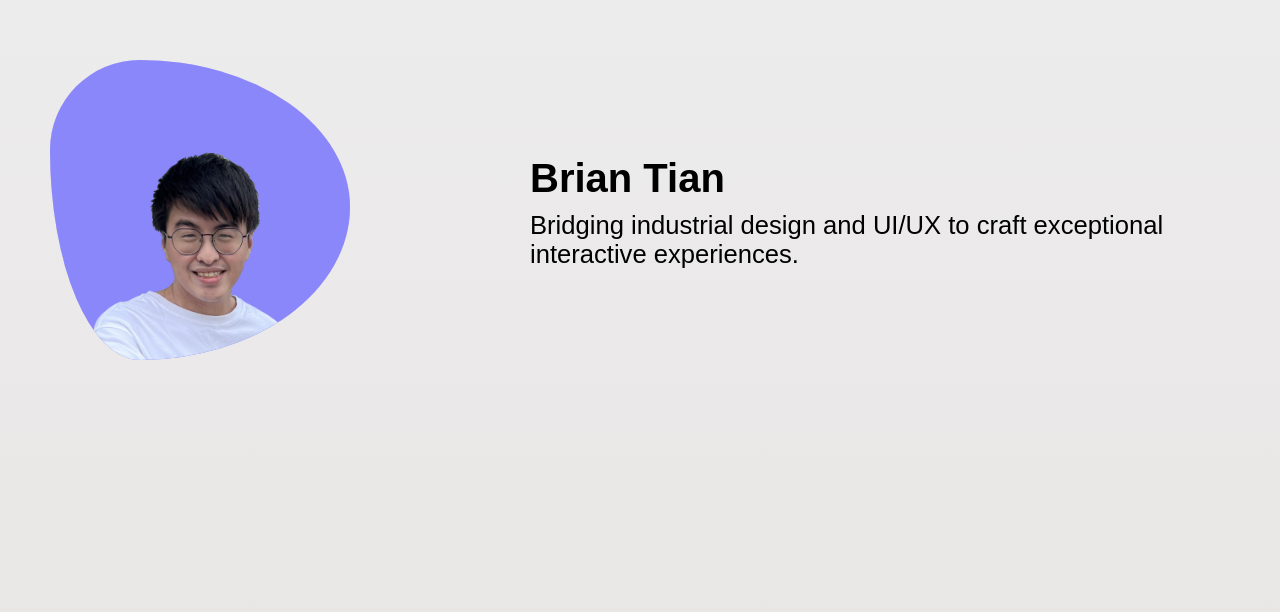
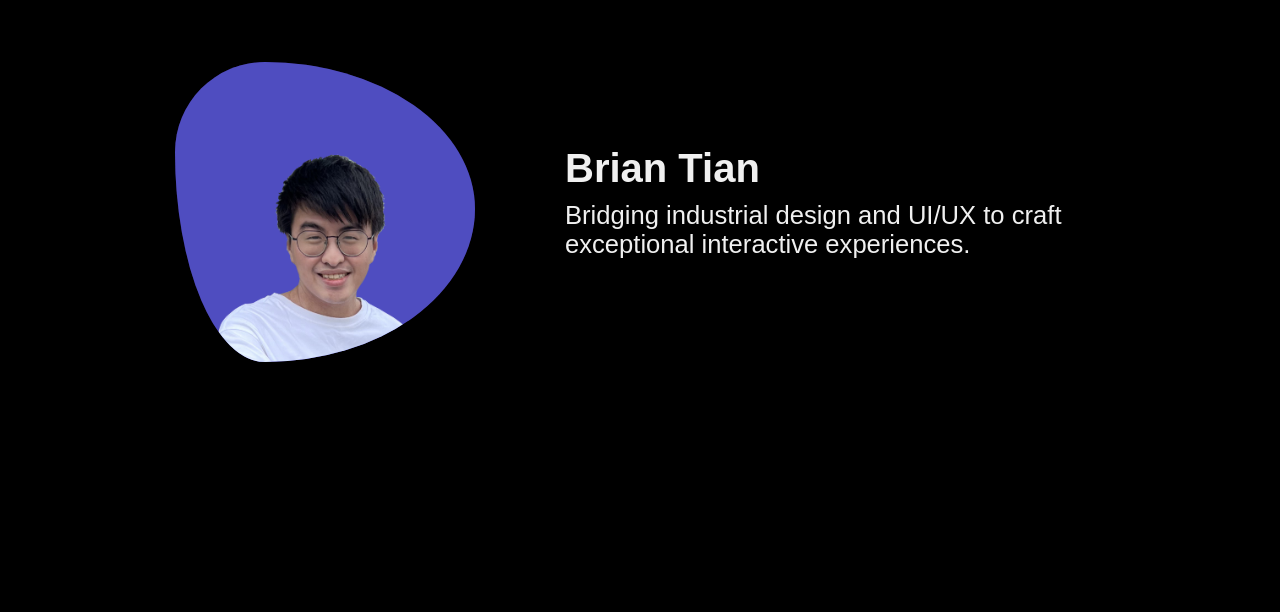
Before and after one commit to BrianTian0099/ChungTaPortfolio, a React (Vite) app: page / in a window 1280 px wide. Shown: the part 188-800 px from the top of the page. Built offline with nearby package versions, Linux system fonts and the light colour scheme.

Commit message:
完善herosection

```diff
--- a/src/components/HeroSection.css
+++ b/src/components/HeroSection.css
@@ -1,5 +1,3 @@
-/* HeroSection.css */
-
 /* 主容器样式 */
 .hero {
   display: flex;
@@ -7,13 +5,14 @@
   justify-content: center;
   align-items: center;
   height: 100vh;
-  padding: 0 120px; /* 更紧凑的内边距 */
-  background: linear-gradient(to bottom, #eeeeee, #e9e6e6);
-  color: rgb(0, 0, 0);
+  padding: 0 120px; /* 控制左右的內距，讓內容不緊貼邊緣 */
+  /* background: linear-gradient(to bottom, #eeeeee, #e9e6e6); */
+  background-color: black;
+  color: rgb(240, 240, 240);
   font-family: Arial, sans-serif;
   position: relative;
 }
-profile-image
+
 /* 图片容器 */
 .image-container {
   position: relative;
@@ -22,6 +21,16 @@
   display: flex;
   align-items: center;
   justify-content: center;
+  margin-bottom: 10px; /* 控制圖片與文字的垂直間距，減小此值讓它們靠近 */
+}
+
+/* 透明图片 */
+.profile-image {
+  position: relative;
+  z-index: 2; /* 保证图片在圆形上方 */
+  border-radius: 30% 70% 70% 30% / 30% 49% 51% 70%; /* 自定义圆角 */
+  width: 300px;
+  height: 300px;
 }
 
 /* 重叠的圆形 */
@@ -48,19 +57,11 @@
   z-index: 0;
 }
 
-/* 透明图片 */
-.profile-image {
-  position: relative;
-  z-index: 2; /* 保证图片在圆形上方 */
-  border-radius: 30% 70% 70% 30% / 30% 49% 51% 70%; /* 自定义圆角 */
-  width: 300px;
-  height: 300px;
-}
-
 /* 文本内容 */
 .text-content {
   text-align: center; /* 小屏幕时居中显示文本 */
-  margin: 20px 0;
+  margin-top: 0px; /* 控制文字與圖片的距離，調整此值讓文字更接近圖片 */
+  margin-bottom: 20px; /* 控制文字與下方內容的距離 */
   width: 90%; /* 自适应宽度 */
 }
 
@@ -73,7 +74,7 @@
 
 .text-content p {
   font-size: 1.2rem;
-  margin: 10px 0 0;
+  margin: 10px 0 0; /* 上方間距是10px，可調整為更小以貼近標題 */
   font-weight: 400;
   text-align: left;
 }
@@ -82,14 +83,20 @@
 @media (min-width: 768px) {
   .hero {
     flex-direction: row; /* 大屏幕时恢复为行布局 */
-    justify-content: space-between;
+    justify-content: center; /* 调整为水平居中，使圖片與文字靠近 */
+    gap: 100px; /* 圖片與文字的水平間距 */
     padding: 0 50px;
+  }
+
+  .image-container {
+    margin-bottom: 0px; /* 大屏幕下讓圖片與文字的間距更小 */
   }
 
   .text-content {
     text-align: left;
-    margin-left: 30px;
-    width: 700px;
+    margin-left: 30px; /* 控制文字與圖片的水平距離 */
+    margin-top: 0; /* 去掉垂直間距 */
+    width: 500px; /* 限制文字寬度，避免太靠邊 */
   }
 
   .text-content h1 {
```
